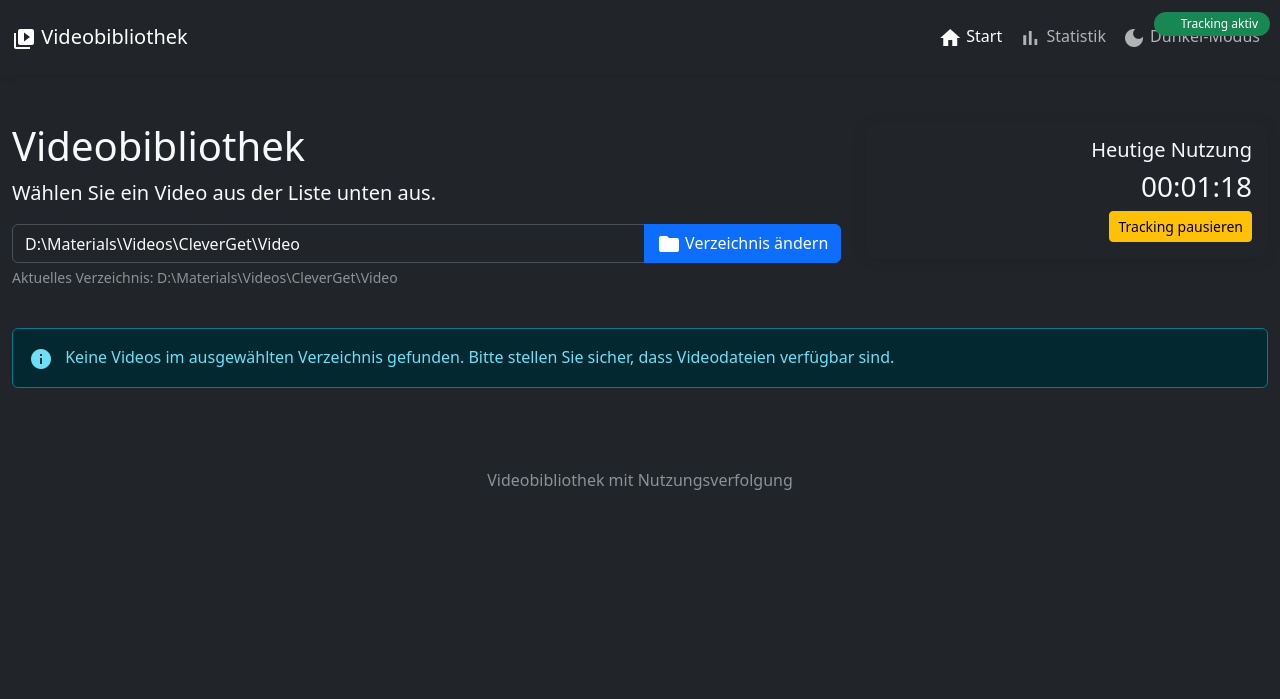
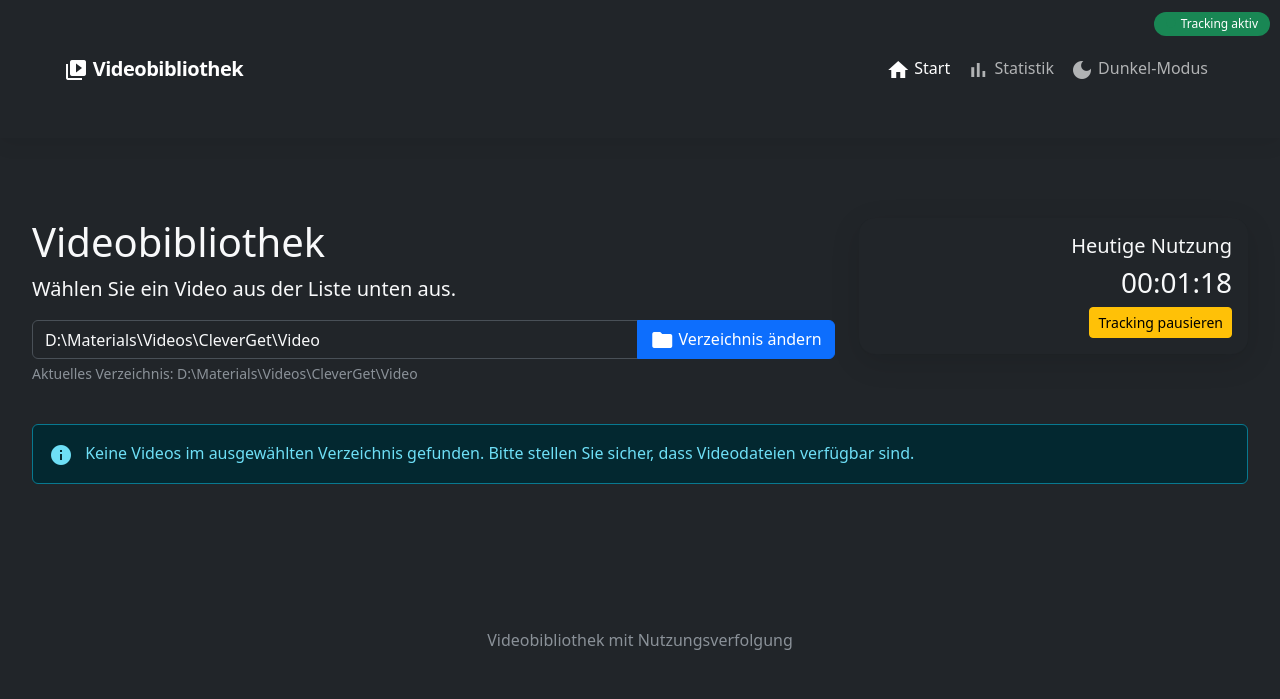
Before and after one commit to XiuhengWu/VideoTimeTracker, a Flask app: page / in a window 1280 px wide. Shown: the top 699 px of the page. Run offline with Flask 3, Linux system fonts and the light colour scheme; some libraries are stand-ins or nearby versions.

Commit message:
Assistant checkpoint: Update visual design with modern styling
Assistant generated file changes:
- static/css/custom.css: Update visual styles for modern look, Enhance card and container styling, Update navbar and video thumbnails

---

User prompt:

Improve the visual design

Replit-Commit-Author: Assistant
Replit-Commit-Session-Id: cd2bd510-c819-4fb9-8877-cc58b6476852

```diff
--- a/static/css/custom.css
+++ b/static/css/custom.css
@@ -2,9 +2,12 @@
 
 :root {
     --bg-card-alt: var(--bs-gray-200);
-    --card-border-radius: 12px;
+    --card-border-radius: 16px;
     --container-max-width: 1400px;
     --subtitle-font-size: 40px !important;
+    --card-shadow: 0 8px 30px rgba(0,0,0,0.12);
+    --transition-speed: 0.3s;
+    --content-spacing: 2rem;
 }
 
 /* Modern container sizing */
@@ -16,21 +19,44 @@
 .card {
     border-radius: var(--card-border-radius);
     border: none;
-    box-shadow: 0 2px 15px rgba(0,0,0,0.08);
-    transition: transform 0.2s, box-shadow 0.2s;
+    box-shadow: var(--card-shadow);
+    transition: all var(--transition-speed) ease;
+    background: rgba(var(--bs-body-bg-rgb), 0.7);
+    backdrop-filter: blur(10px);
 }
 
 .card:hover {
-    transform: translateY(-2px);
-    box-shadow: 0 4px 20px rgba(0,0,0,0.12);
+    transform: translateY(-4px);
+    box-shadow: 0 12px 40px rgba(0,0,0,0.15);
+}
+
+.container {
+    padding: var(--content-spacing);
 }
 
 /* Modern navbar */
 .navbar {
-    /* backdrop-filter: blur(10px); */
-    background-color: rgba(var(--bs-body-bg-rgb), 0.8);
-    box-shadow: 0 2px 10px rgba(0,0,0,0.05);
-    padding: 1rem 0;
+    backdrop-filter: blur(10px);
+    background-color: rgba(var(--bs-body-bg-rgb), 0.7);
+    box-shadow: 0 4px 20px rgba(0,0,0,0.08);
+    padding: 1rem var(--content-spacing);
+    margin-bottom: var(--content-spacing);
+}
+
+.navbar-brand {
+    font-weight: 600;
+    letter-spacing: -0.5px;
+}
+
+.nav-link {
+    font-weight: 500;
+    padding: 0.5rem 1rem;
+    border-radius: 8px;
+    transition: all var(--transition-speed) ease;
+}
+
+.nav-link:hover {
+    background: rgba(var(--bs-primary-rgb), 0.1);
 }
 
 /* Video grid improvements */
```
